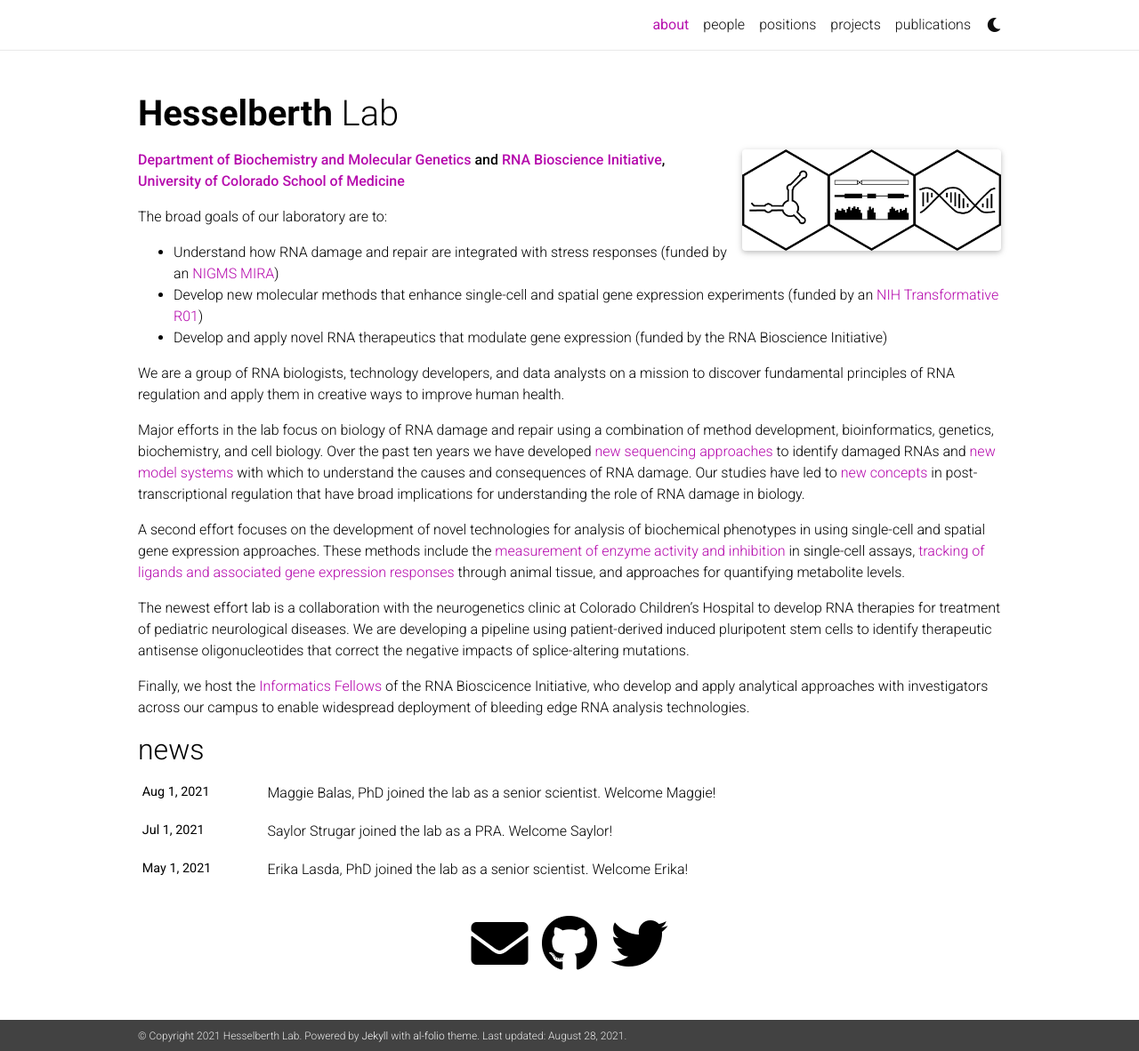
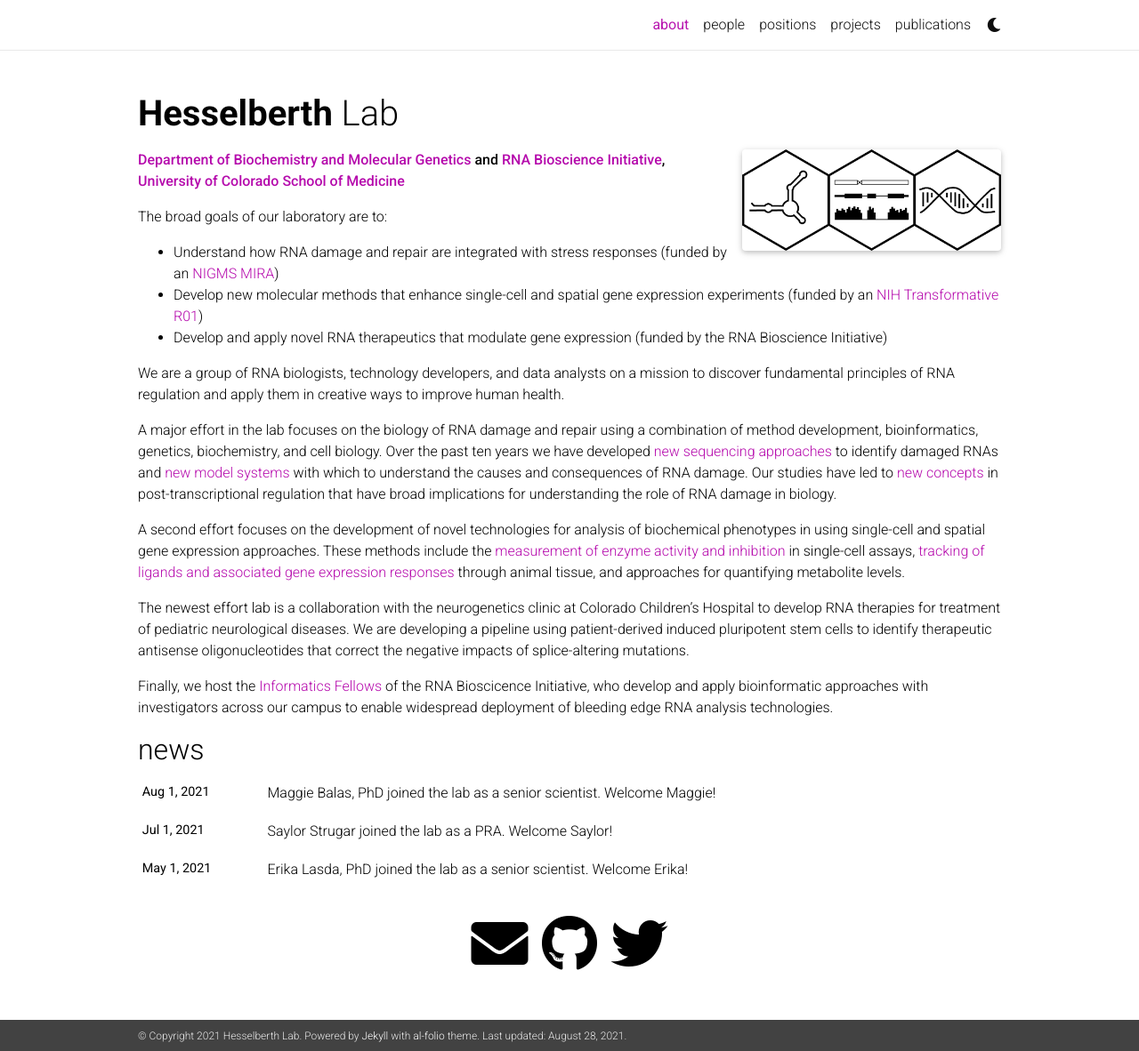
Before and after one commit to lkwhite/lab-website-new, a Jekyll site: the page built from _pages/about.md, in a window 1280 px wide and 1182 px high. Shown: the whole window at 89% size. Built offline with Jekyll 4.4.1, drawn with Linux system fonts in a browser that asks for light colours; nearby versions of some CDN libraries; comment, search, counter and statistics services are not loaded; a style sheet for code colours, icons or effects is not loaded.

Commit message:
more tewaks

```diff
--- a/_pages/about.md
+++ b/_pages/about.md
@@ -33,7 +33,7 @@ We are a group of RNA biologists, technology developers, and data analysts on a
 mission to discover fundamental principles of RNA regulation and apply them in
 creative ways to improve human health.
 
-Major efforts in the lab focus on biology of RNA damage and repair using a
+A major effort in the lab focuses on the biology of RNA damage and repair using a
 combination of method development, bioinformatics, genetics, biochemistry, and
 cell biology. Over the past ten years we have developed [new sequencing
 approaches](https://pubmed.ncbi.nlm.nih.gov/26001965/) to identify damaged RNAs
@@ -59,6 +59,6 @@ correct the negative impacts of splice-altering mutations.
 
 Finally, we host the [Informatics
 Fellows](https://github.com/rnabioco/)
-of the RNA Bioscicence Initiative, who develop and apply analytical approaches
+of the RNA Bioscicence Initiative, who develop and apply bioinformatic approaches
 with investigators across our campus to enable widespread deployment of bleeding
 edge RNA analysis technologies.
```
